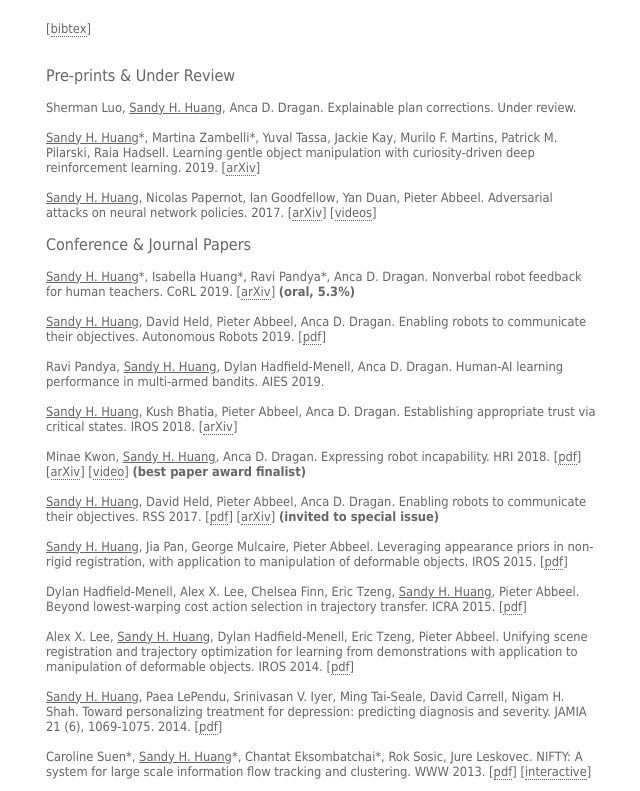
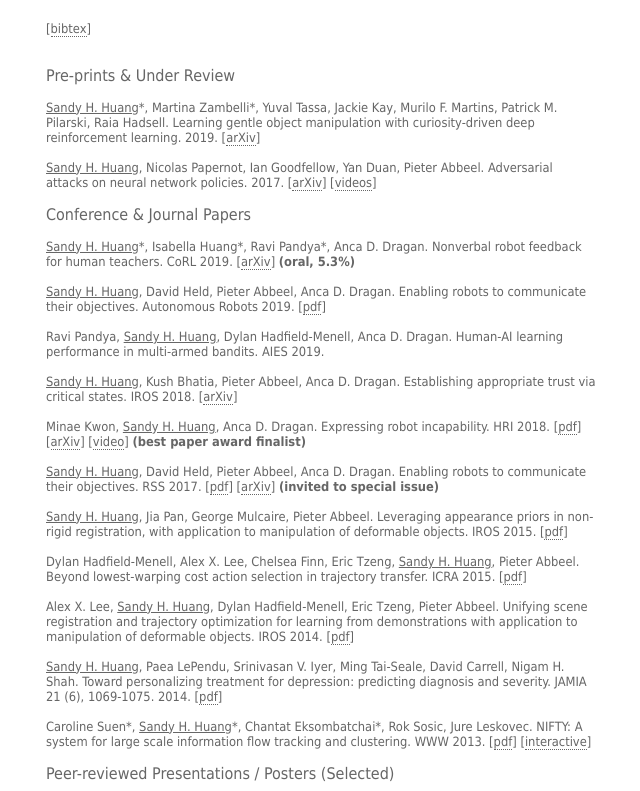
Before and after one commit to shhuang/shhuang.github.io, a plain HTML site: page publications.html in a window 1280 px wide. Shown: the part 104-895 px from the top of the page, without its empty margins (319-959 px from the left). Drawn offline with nearby package versions, Linux system fonts and the light colour scheme.

Commit message:
Small fixes

```diff
--- a/publications.html
+++ b/publications.html
@@ -34,9 +34,6 @@
 
           <div class="maincontentheading">Pre-prints &amp; Under Review</div>
           <br />
-          Sherman Luo, <span class="u">Sandy H. Huang</span>, Anca D. Dragan.
-          Explainable plan corrections. Under review.
-          <br /><br />
           <span class="u">Sandy H. Huang</span>*, Martina Zambelli*, Yuval Tassa, Jackie Kay,
           Murilo F. Martins, Patrick M. Pilarski, Raia Hadsell. Learning gentle object manipulation
           with curiosity-driven deep reinforcement learning. 2019.
@@ -102,7 +99,7 @@
           [<a href="http://snap.stanford.edu/nifty/">interactive</a>]
           <br /><br />
 
-          <div class="maincontentheading">Peer-reviewed Presentations / Posters</div>
+          <div class="maincontentheading">Peer-reviewed Presentations / Posters (Selected)</div>
           <br />
           <span class="u">Sandy H. Huang</span>, Kush Bhatia, Pieter Abbeel, Anca D. Dragan.
           Establishing (appropriate) trust via critical states. HRI 2018 Workshop: Explainable Robotic Systems. Spotlight.
```
Also changed, not shown: contact.html (+1 -1 lines).
